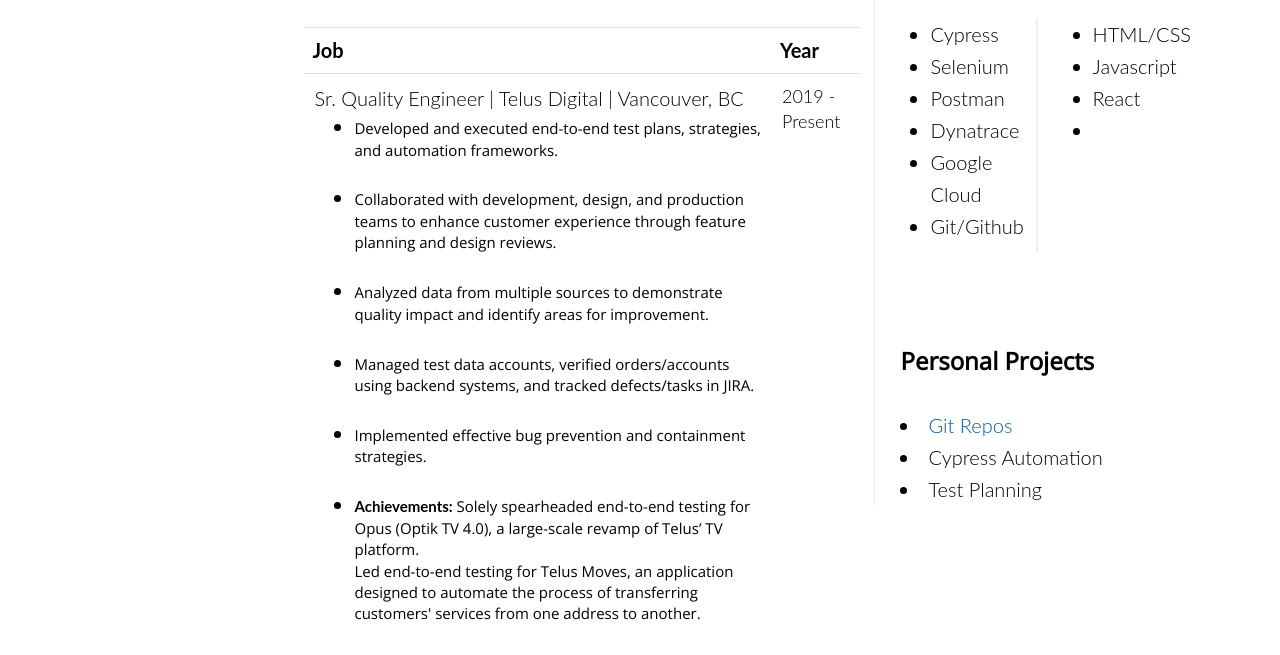
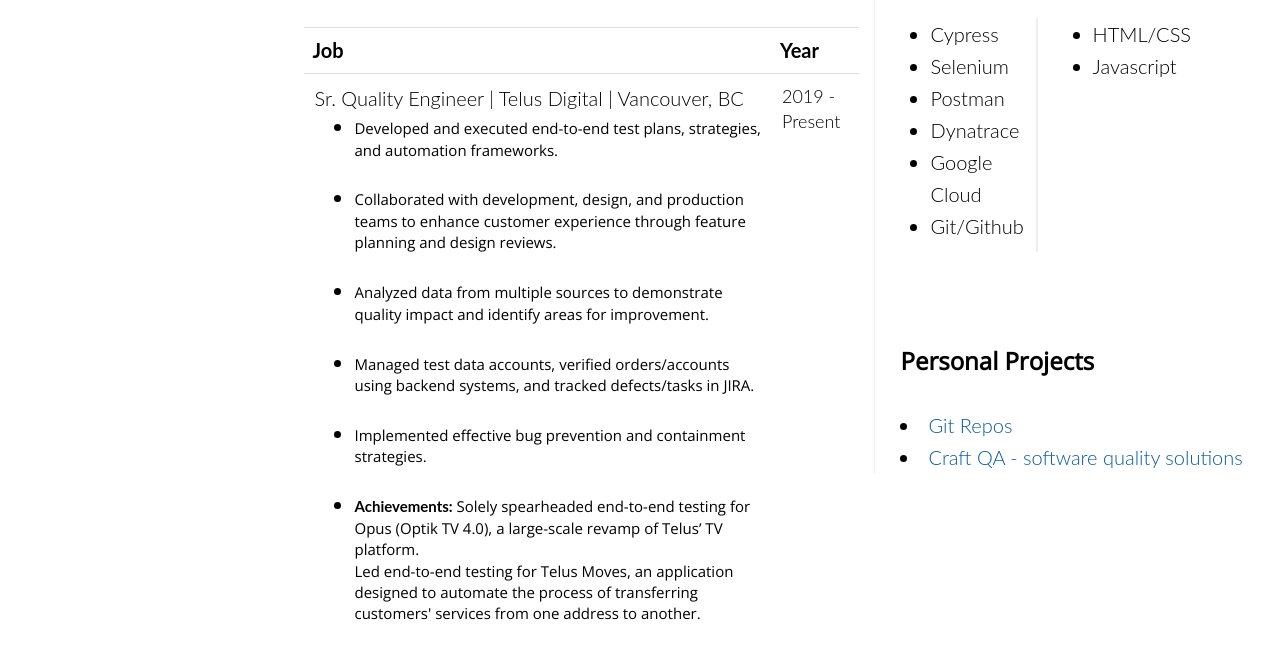
Before and after one commit to bennhub/ben.github.io, a plain HTML site: page index.html in a window 1280 px wide. Shown: the part 813-1468 px from the top of the page. Drawn offline with nearby package versions, Linux system fonts and the light colour scheme; some icons are missing; files whose address does not match are found by name.

Commit message:
fixed issue

```diff
--- a/index.html
+++ b/index.html
@@ -328,8 +328,6 @@
 								<ul>
 									<li>HTML/CSS</li>
 									<li>Javascript</li>
-									<li>React</li>
-									<li></li>
 								</ul>
 							</div>
 						</div>
@@ -340,8 +338,10 @@
 						<div class="about">
 							<h3><i class="fa fa-user" aria-hidden="true"></i> Personal Projects</h3>
 							<li><a href="https://github.com/bennhub" target="_blank">Git Repos</a></li>
-							<li>Cypress Automation</li>
-							<li>Test Planning</li>
+							<li><a href="https://bennhub.github.io/craftqa/" title="Craft QA - Professional Software Testing Services"target="_blank">Craft QA - software quality solutions</a></li>
+
+
+
 							</ul>
 						</div>
 					</div>
```
Also changed, not shown: 1 other file.
